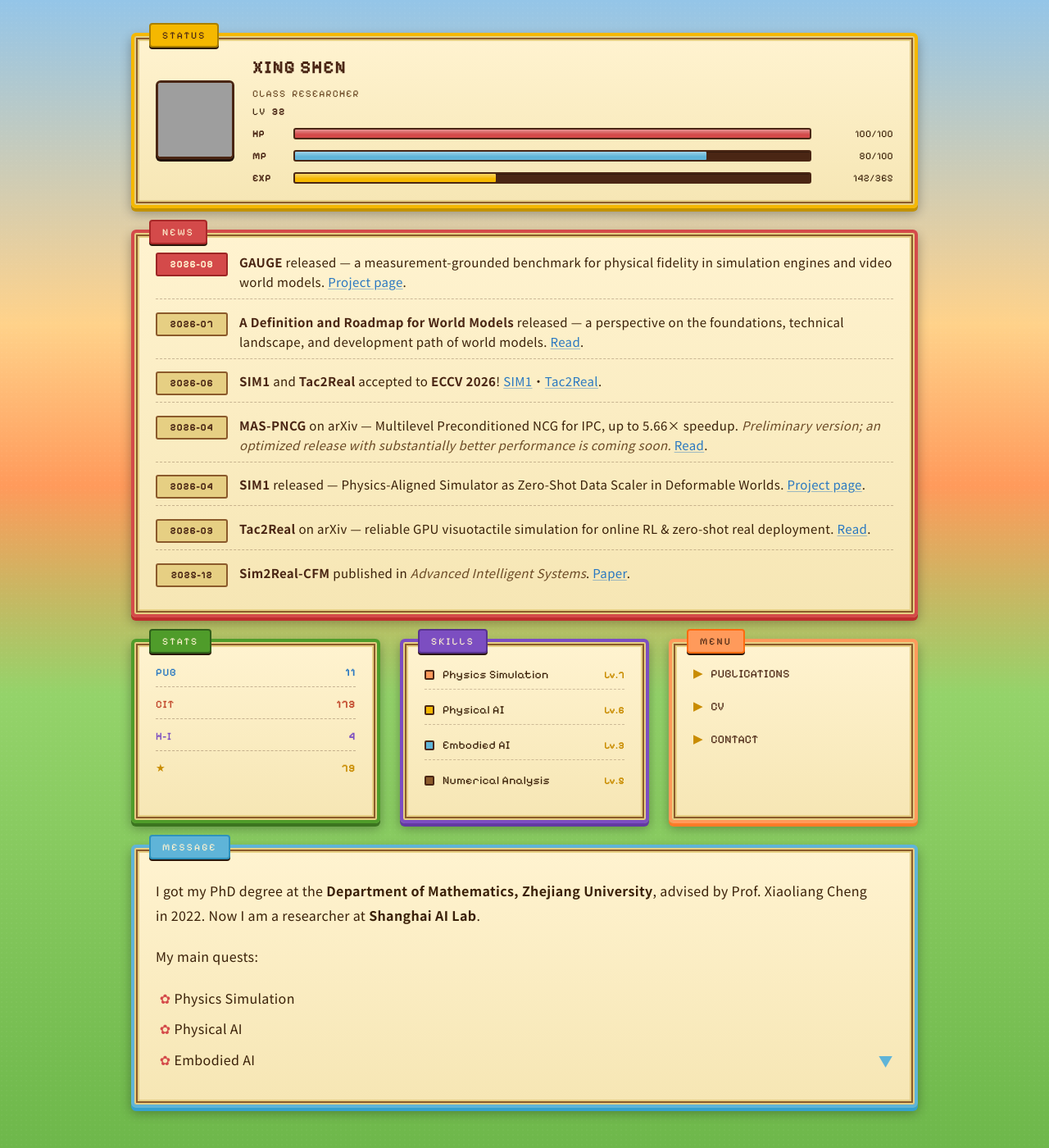
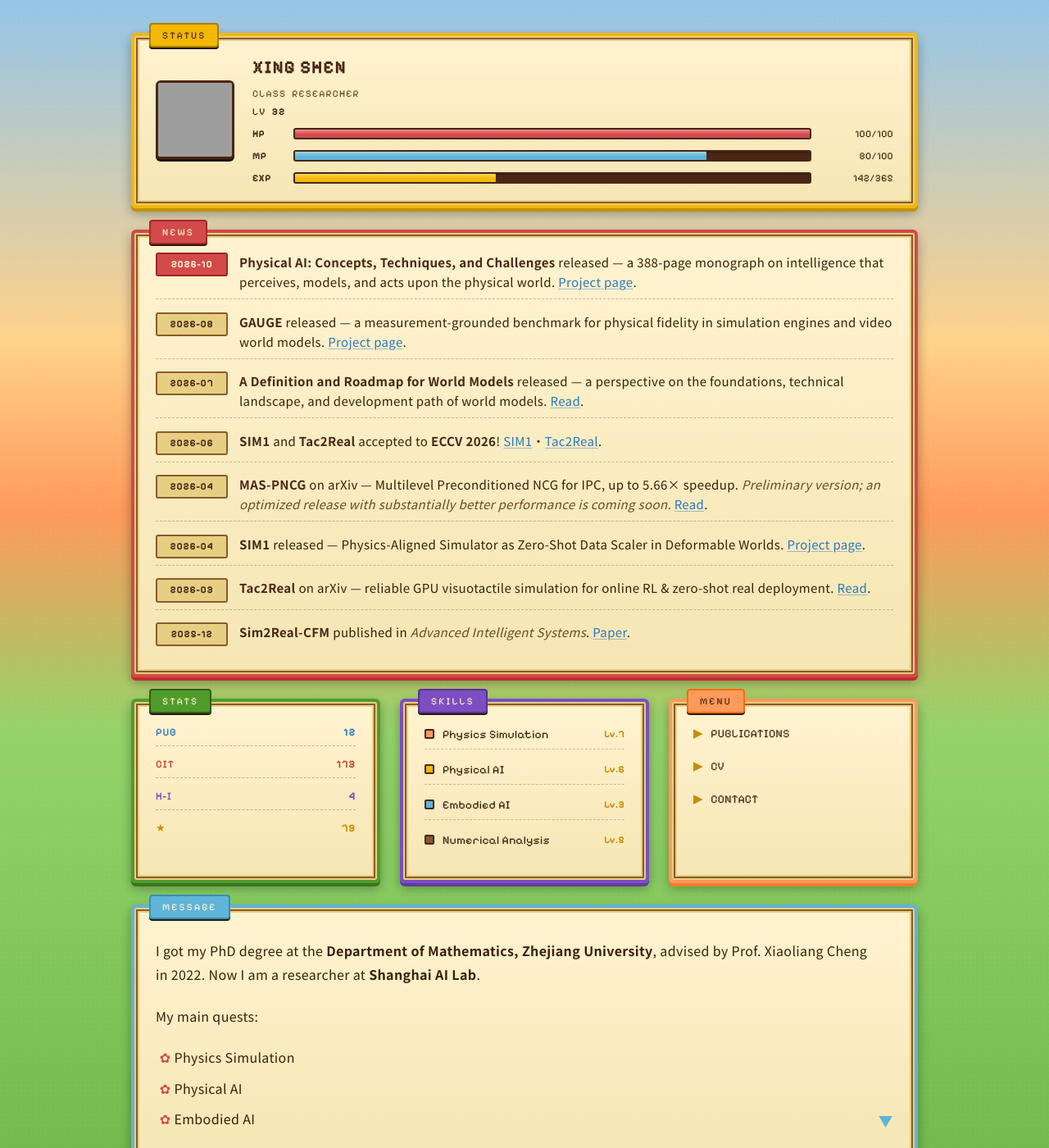
Before and after one commit to Xingbaji/xingbaji.github.io, a Jekyll site: the page built from _pages/about.md, in a window 1280 px wide and 1400 px high. Shown: the whole window at 82% size. Built offline with Jekyll 4.4.1, drawn with Linux system fonts in a browser that asks for light colours; some web fonts are replaced; grey boxes are pictures that could not be loaded.

Commit message:
Add Physical AI monograph to homepage
Co-Authored-By: Claude Opus 5.5 <noreply@anthropic.com>

```diff
--- a/_pages/about.md
+++ b/_pages/about.md
@@ -16,7 +16,7 @@ rpg:
   mp:  { cur:  80, max: 100, percent:  80 }   # mental bandwidth currently in use
   exp: { cur: 142, max: 365, percent:  39 }   # day-of-year progress toward LV 33
   stats:
-    - { k: "PUB", v:  11, color: "blue"   }   # publications (count of _publications/)
+    - { k: "PUB", v:  12, color: "blue"   }   # publications (count of _publications/)
     - { k: "CIT", v: 173, color: "red"    }   # citations (ResearchGate)
     - { k: "H-I", v:   4, color: "purple" }   # h-index (ResearchGate)
     - { k: "★",   v:  79, color: "gold"   }   # GitHub stars (Xingbaji, owner repos)
@@ -26,6 +26,7 @@ rpg:
     - { name: "Embodied AI",           lv: 3, element: "ice"       }   # new quest, just unlocked
     - { name: "Numerical Analysis",    lv: 5, element: "earth"     }   # PhD topic — mastery
   news:
+    - { date: "2026-10", text: "<strong>Physical AI: Concepts, Techniques, and Challenges</strong> released — a 388-page monograph on intelligence that perceives, models, and acts upon the physical world. <a href='/publication/Physical-AI/'>Project page</a>." }
     - { date: "2026-08", text: "<strong>GAUGE</strong> released — a measurement-grounded benchmark for physical fidelity in simulation engines and video world models. <a href='/publication/GAUGE/'>Project page</a>." }
     - { date: "2026-07", text: "<strong>A Definition and Roadmap for World Models</strong> released — a perspective on the foundations, technical landscape, and development path of world models. <a href='/publication/World-Models/'>Read</a>." }
     - { date: "2026-06", text: "<strong>SIM1</strong> and <strong>Tac2Real</strong> accepted to <strong>ECCV 2026</strong>! <a href='/publication/SIM1/'>SIM1</a> · <a href='/publication/Tac2Real/'>Tac2Real</a>." }
```
Also changed, not shown: _publications/2026-10-19-Physical-AI.md (added, +13 -0 lines).
